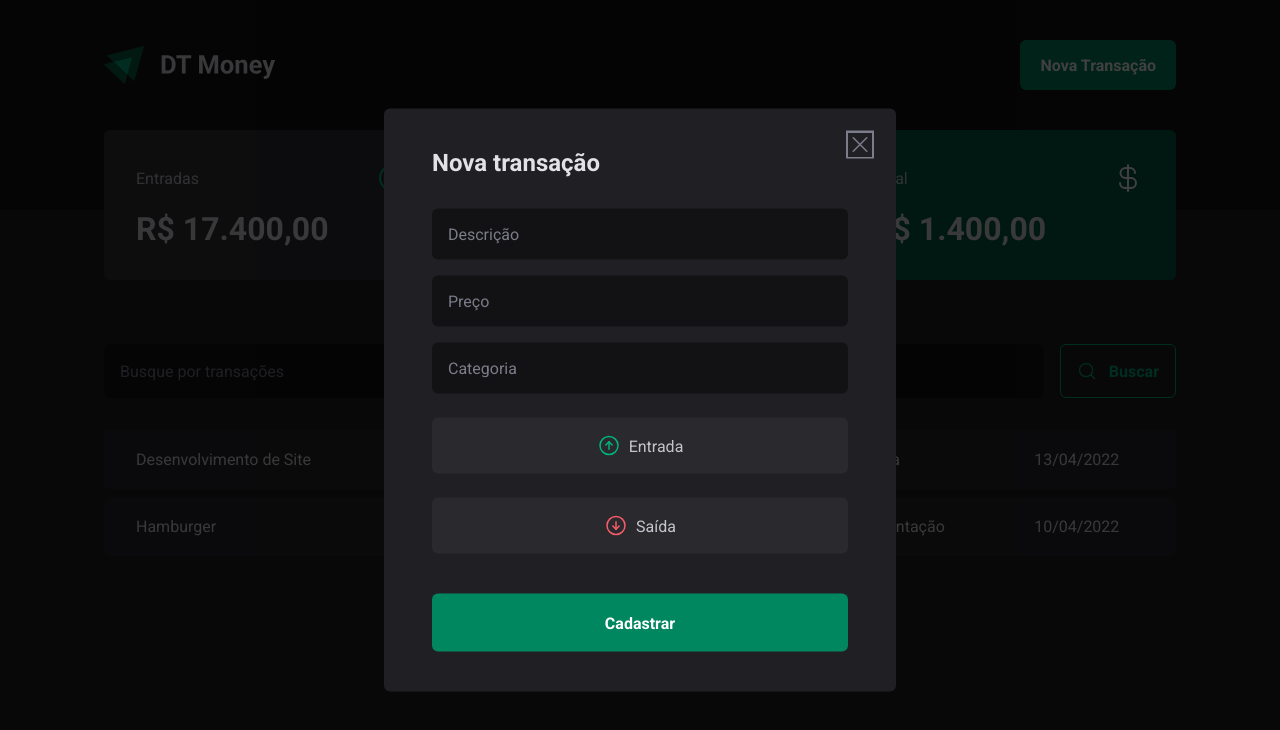
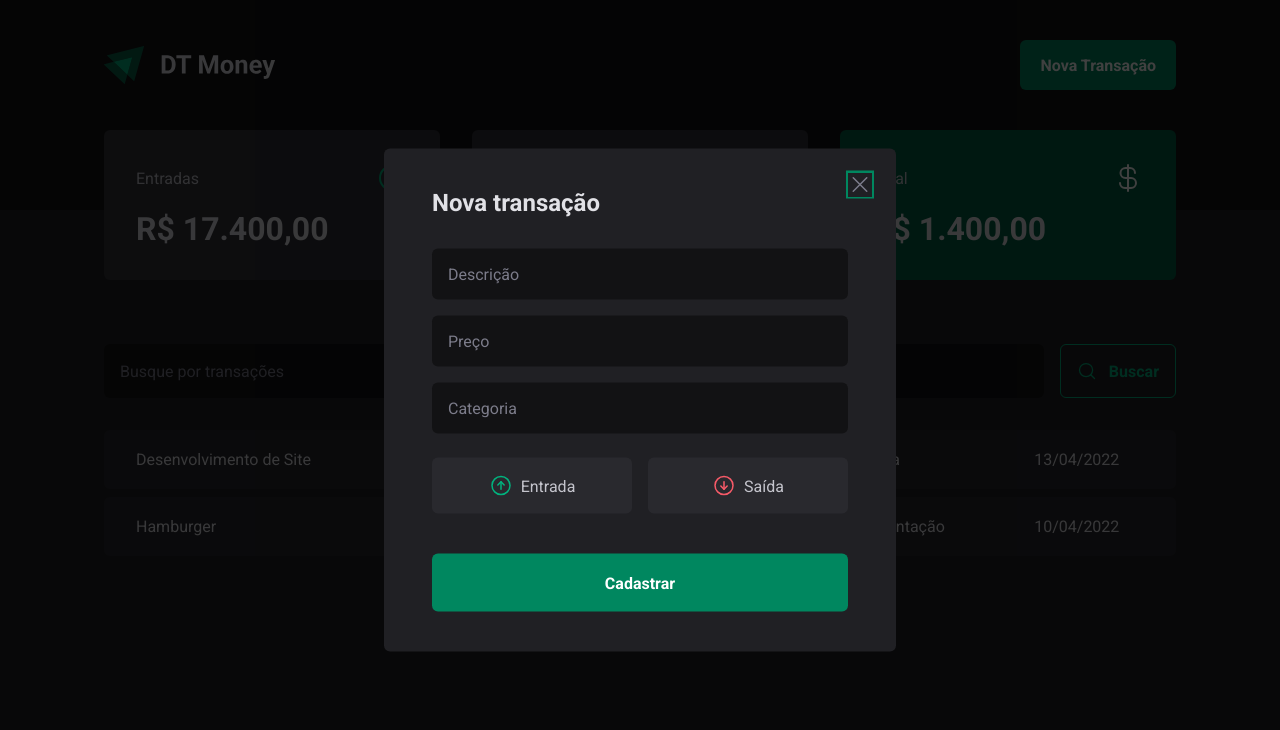
Before and after one commit to edgardfn/dt-money, a React (Vite) app: page / in a window 1280 px wide. Both pictures are taken after a click on the button "Nova Transação". Shown: the top 730 px of the page. Built offline with nearby package versions, Linux system fonts and the light colour scheme.

Commit message:
criado radio button com radix.

```diff
--- a/package.json
+++ b/package.json
@@ -10,6 +10,7 @@
   },
   "dependencies": {
     "@radix-ui/react-dialog": "^1.0.2",
+    "@radix-ui/react-radio-group": "^1.1.1",
     "phosphor-react": "^1.4.1",
     "react": "^18.2.0",
     "react-dom": "^18.2.0",
--- a/src/components/NewTransactionModal/index.tsx
+++ b/src/components/NewTransactionModal/index.tsx
@@ -5,7 +5,7 @@
   Content,
   Overlay,
   TransactionType,
-  TransactionTypeButton,
+  TrButton,
 } from './styles'
 
 export function NewTransactionModal() {
@@ -23,17 +23,15 @@
           <input type="text" placeholder="Categoria" />
 
           <TransactionType>
-            <TransactionTypeButton variant="income">
+            <TrButton variant="income" value="income">
               <ArrowCircleUp size={24} />
               Entrada
-            </TransactionTypeButton>
-          </TransactionType>
+            </TrButton>
 
-          <TransactionType>
-            <TransactionTypeButton variant="outcome">
+            <TrButton variant="outcome" value="outcome">
               <ArrowCircleDown size={24} />
               Saída
-            </TransactionTypeButton>
+            </TrButton>
           </TransactionType>
 
           <button type="submit">Cadastrar</button>
--- a/src/components/NewTransactionModal/styles.tsx
+++ b/src/components/NewTransactionModal/styles.tsx
@@ -1,5 +1,6 @@
 import * as Dialog from '@radix-ui/react-dialog'
 import styled from 'styled-components'
+import * as RadioGroup from '@radix-ui/react-radio-group'
 
 export const Overlay = styled(Dialog.Overlay)`
   position: fixed;
@@ -68,9 +69,9 @@
   color: ${(props) => props.theme['gray-500']};
 `
 
-export const TransactionType = styled.div`
+export const TransactionType = styled(RadioGroup.Root)`
   display: grid;
-  grid-auto-flow: repeat(2, 1fr);
+  grid-template-columns: repeat(2, 1fr);
   gap: 1rem;
   margin-top: 0.5rem;
 `
@@ -79,7 +80,7 @@
   variant: 'income' | 'outcome'
 }
 
-export const TransactionTypeButton = styled.button<TransactionTypeButtonProps>`
+export const TrButton = styled(RadioGroup.Item)<TransactionTypeButtonProps>`
   background: ${(props) => props.theme['gray-700']};
   padding: 1rem;
   display: flex;
@@ -97,4 +98,21 @@
         ? props.theme['green-300']
         : props.theme['red-300']};
   }
+
+  &[data-state='unchecked']:hover {
+    transition: background-color 0.2s;
+    background: ${(props) => props.theme['gray-600']};
+  }
+
+  &[data-state='checked'] {
+    color: ${(props) => props.theme.white};
+    background: ${(props) =>
+      props.variant === 'income'
+        ? props.theme['green-500']
+        : props.theme['red-500']};
+
+    svg {
+      color: ${(props) => props.theme.white};
+    }
+  }
 `
--- a/src/styles/global.ts
+++ b/src/styles/global.ts
@@ -9,7 +9,7 @@
 
     :focus {
         outline: 0;
-        box-shadow: 0 0 0 2px ${(props) => props.theme['gray-500']};
+        box-shadow: 0 0 0 2px ${(props) => props.theme['green-500']};
     }
 
     body {
```
Also changed, not shown: 1 other file (tests, documents, lock files or other folders).
